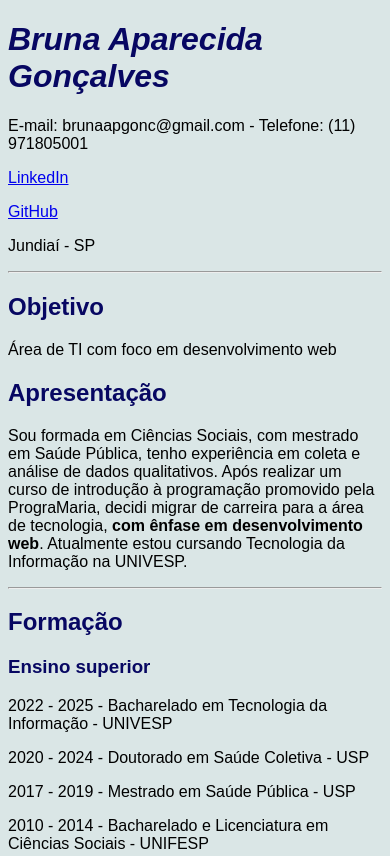
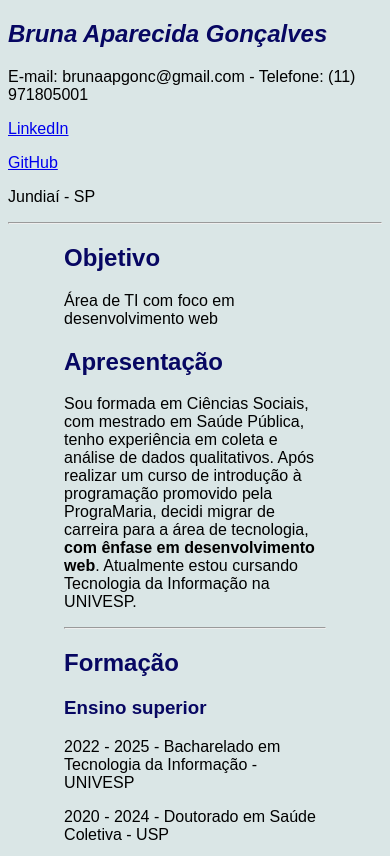
Before and after one commit to brunaapg/curriculo_vitae, a plain HTML site: page index.html in a window 390 px wide. Shown: the top 856 px of the page. Drawn offline with Linux system fonts and the light colour scheme.

Commit message:
Add files via upload

```diff
--- a/index.html
+++ b/index.html
@@ -7,12 +7,16 @@
     <link rel="stylesheet" href="style.css">
 </head>
 <body>
+    <section class="logo">
         <h1>Bruna Aparecida Gonçalves</h1>
         <p>E-mail: brunaapgonc@gmail.com - Telefone: (11) 971805001</p>
         <p><a href="https://www.linkedin.com/in/brunaapgoncalves/" target="_blank">LinkedIn</a></p>
         <p><a href="https://www.github.com/brunaapg" target="_blank">GitHub</a></p>
         <p>Jundiaí - SP</p>
     <hr>
+    </section>
+
+    <section class="curriculo">
         <h2>Objetivo</h2>
         <p>Área de TI com foco em desenvolvimento web</p>
         <h2>Apresentação</h2>
@@ -56,5 +60,7 @@
         <hr>
         <h2>Projetos - Realizações</h2>
         Entrevista à Rádio USP sobre a pesquisa de mestrado direitos reprodutivos e o zika vírus em jornais brasileiros.
+    </section>
+
 </body>
 </html>
--- a/style.css
+++ b/style.css
@@ -15,3 +15,20 @@ h2 {
 h3 {
     color:rgb(7, 7, 98);
 }
+
+@media all and (max-width: 768px) {
+    .logo {
+        visibility:visible;
+        display:block;
+    }
+
+    .curriculo {
+        display: block;
+        width: 70%;
+        padding: 0;
+        margin: 5px auto;
+        float: none;
+    }
+
+
+}
```
Lines whose indentation alone changed are shown as unchanged.
